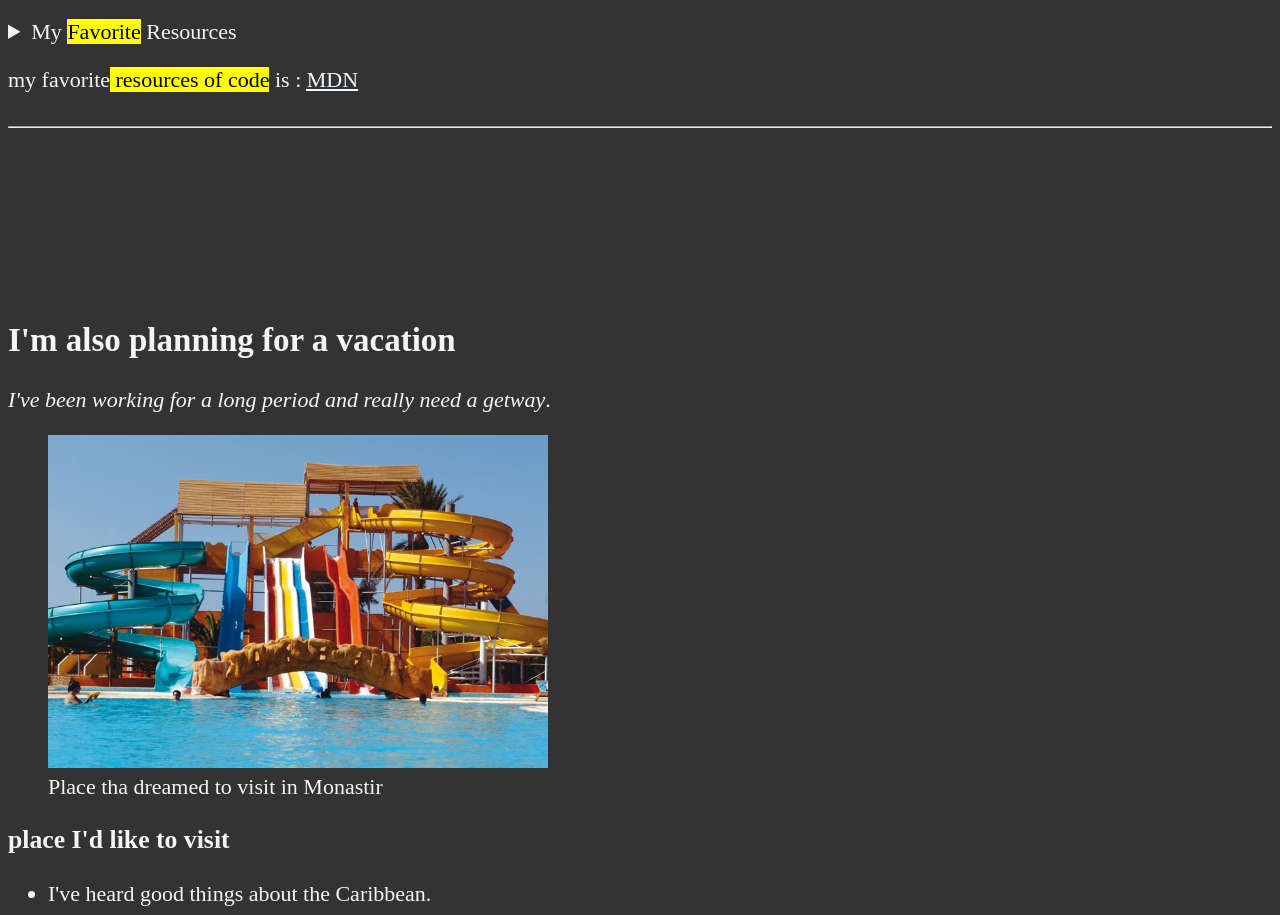
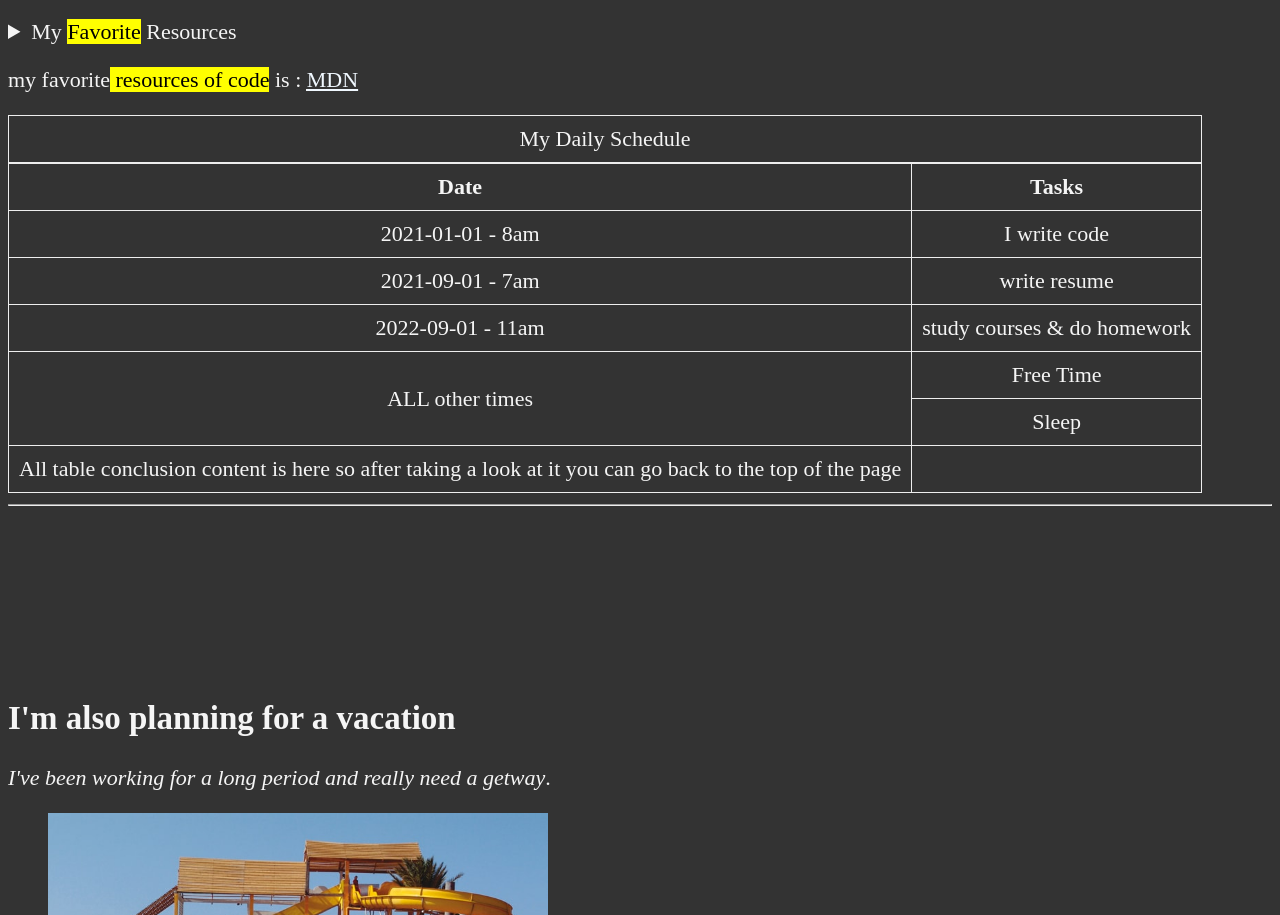
Before and after one commit to MOHAsbissi01/IBM-Full-Stack-Software-Developer, a plain HTML site: page 2-Introduction to Web Development with HTML, CSS, JavaScript/index.html in a window 1280 px wide. Shown: the part 1148-2063 px from the top of the page. Drawn offline with Linux system fonts and the light colour scheme.

Commit message:
table with HTML

```diff
--- a/2-Introduction to Web Development with HTML, CSS, JavaScript/index.html
+++ b/2-Introduction to Web Development with HTML, CSS, JavaScript/index.html
@@ -27,7 +27,6 @@
          --->
   <body>
     <main>
-
         <header>
           <h1> MY Goals for the year </h1>
 
@@ -87,11 +86,52 @@
                        </summary>
                   </details>
                 </aside>
+                <table>
+                  <tbody>
+                  <caption> My Daily Schedule </caption>
+                  <tr>
+                    <th> Date </th>
+                    <th> Tasks </th>
+                  <tr>
+                    <td>
+                      <time datetime="2021-01-01"> 2021-01-01 </time>
+                      -<time datetime="08:00"> 8am </time>
+                    </td>
+                    <td> I write code</td>
+                  </tr>
+                  <tr>
+                    <td>
+                      <time datetime="2021-09-01"> 2021-09-01 </time>
+                      -<time datetime="07:00"> 7am </time>
+                    </td>
+                    <td> write resume</td>
+                  </tr>
+                  <tr>
+                    <td>
+                      <time datetime="2022-09-01"> 2022-09-01 </time>
+                      -<time datetime="11:00"> 11am </time>
+                    </td>
+                    <td>study courses & do homework </td>
+                  </tr>
+                  <tr>
+                    <td rowspan="2"> ALL other times</td>
+                    <td> Free Time</td>
+                  </tr>
+                  <tr>
+                    <td>Sleep</td>
+                  </tr>
+                </tbody>
+                <tfoot>
+                  <tr>
+                    <td colspan="0">  All table conclusion content
+                      is here so after taking a look at it you can
+                      go back to the top of the page </td>
+                  </tr>
+                </tfoot>
+              </table>
             </section>
         </artical>
-
           <hr>
-
         <br><br><br><br><br><br>
 
         <artical id="Vacation">
@@ -139,6 +179,7 @@
             </dl>
         </artical>
     </main>
+
          <hr>
     <footer>
       <p>
--- a/2-Introduction to Web Development with HTML, CSS, JavaScript/main.css
+++ b/2-Introduction to Web Development with HTML, CSS, JavaScript/main.css
@@ -18,3 +18,9 @@ a:visited{
 a:hover , a:active{
     color: #eee;
 }
+table ,tr, th , td,caption{
+    border: 1px solid #eee;
+    border-collapse: collapse;
+    padding: 10px;
+    text-align: center;
+}
```
